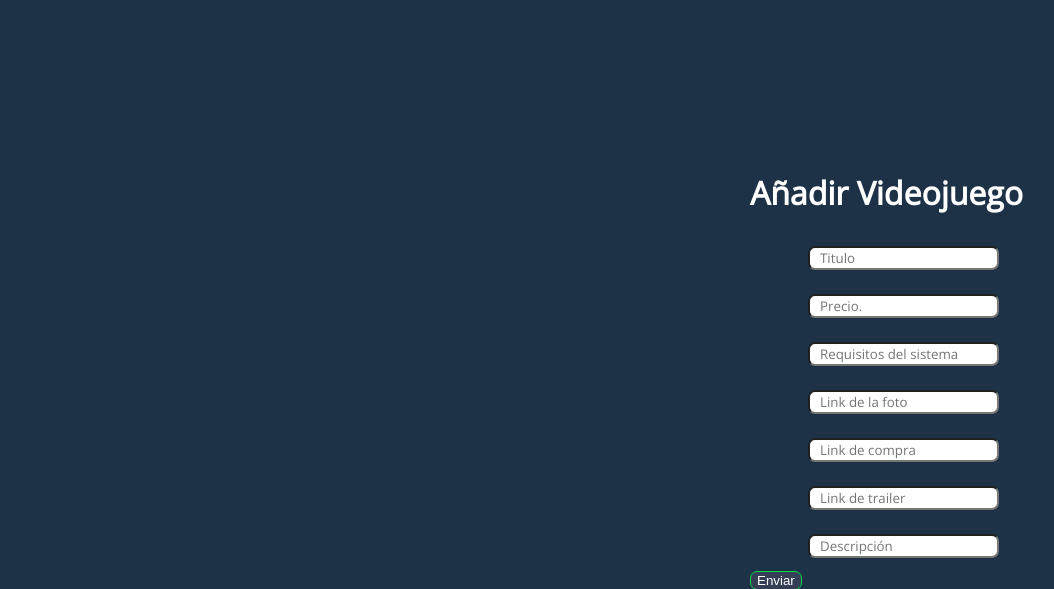
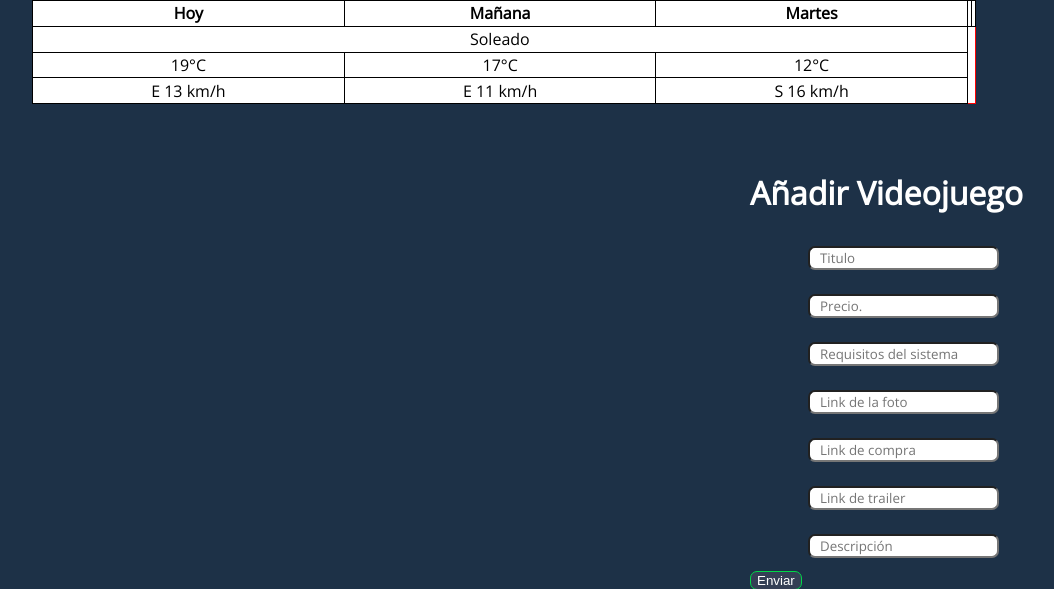
Before and after one commit to byMagg/MatsuSoftware, a PHP site: page /gestionVideojuego.php in a window 1280 px wide. Shown: the part 50-639 px from the top of the page, without its empty margins (18-1072 px from the left). Run offline with PHP 8.4, Linux system fonts and the light colour scheme.

Commit message:
Ligeros cambios(no esta bien aun)

```diff
--- a/css/gestionvideojuego.css
+++ b/css/gestionvideojuego.css
@@ -4,6 +4,17 @@
     top: 25%;
     width: 25%;
 }
+
+.listadoVideojuegos{
+    width:80%;
+    border: 1px solid red;
+    border-collapse: collapse;
+    padding: 15px;
+    text-align: left;
+    background-color: #fff;
+    color: black;
+}
+
 
 .cuadroTexto {
     margin-left: 15%;
--- a/gestionVideojuego.php
+++ b/gestionVideojuego.php
@@ -10,14 +10,75 @@
         <?php include("includes/head.php"); ?>
 
         <link href="css/gestionvideojuego.css" type="text/css" rel="stylesheet">
+
+        <style>
+            th{
+                border: 1px solid black;
+                border-collapse: collapse;
+                padding: 0.15%;
+                text-align: center;
+            }
+            td{
+                padding: 0.15%;
+                text-align: center;
+                border: 1px solid black;
+                border-collapse: collapse;
+            }
+        </style>
     </head>
 
     <body>
         <!--HEADER-->
         <?php include("includes/header.php"); ?>
 
+
+
         <div class="content">
             <div class="content-inside">
+
+
+            <table class = "listadoVideojuegos">
+
+                <tr>
+
+                    <th>Hoy</th>
+
+                    <th>Mañana</th>
+
+                    <th>Martes</th>
+                    <th></th>
+                    <th></th>
+                </tr>
+
+                <tr>
+
+                    <td colspan = "3">Soleado</td>
+
+                </tr>
+
+                <tr>
+
+                    <td>19°C</td>
+
+                    <td>17°C</td>
+
+                    <td>12°C</td>
+
+                </tr>
+
+                <tr>
+
+                    <td>E 13 km/h</td>
+
+                    <td>E 11 km/h</td>
+
+                    <td>S 16 km/h</td>
+
+                </tr>
+
+            </table>
+
+
             <form action="" method="post" class="añadirVideojuego">
                     <h1>Añadir Videojuego</h1>
 
```
